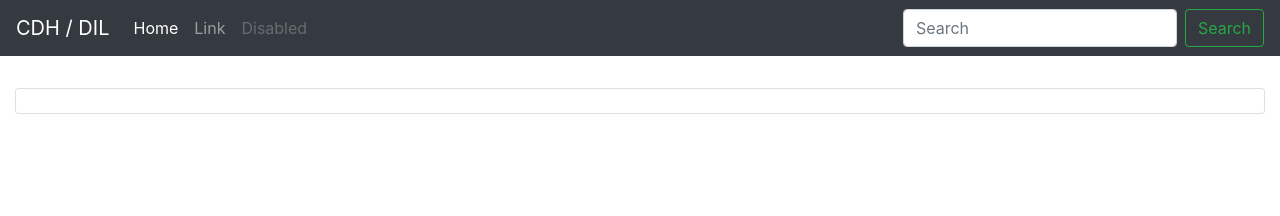
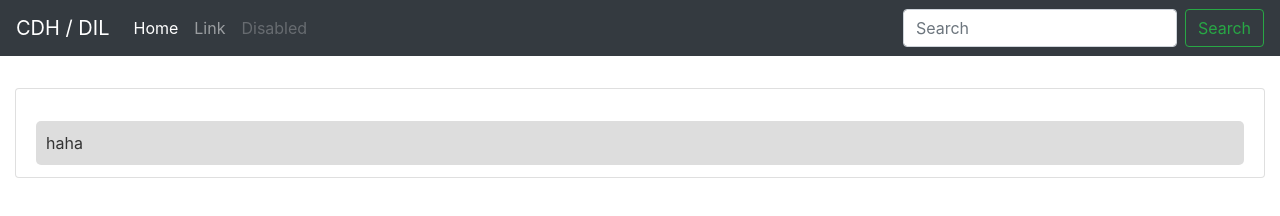
Before and after one commit to hmqk1995/cdh-knockout, a website built with webpack: page index.html in a window 1280 px wide. Built offline with nearby package versions, Linux system fonts and the light colour scheme.

Commit message:
list working well

```diff
--- a/index.html
+++ b/index.html
@@ -12,6 +12,19 @@
     }
   </style>
   <link rel="stylesheet" href="/app/vendor/bootstrap/dist/css/bootstrap.min.css">
+  <style>
+    .info-panel {
+      color: #333;
+      background: #ddd;
+      margin-top: 20px;
+      padding: 10px;
+      border-radius: 5px;
+    }
+    .list-group-item.active {
+      background-color: #5facff;
+      border-color: #5facff;
+    }
+  </style>
   <script src="/app/vendor/jquery/dist/jquery.min.js"></script>
   <script src="/app/vendor/knockout/build/output/knockout-latest.js"></script>
 </head>
@@ -49,10 +62,16 @@
         <h2 data-bind="text: title"></h2>
         <ul class="list-group" data-bind="foreach: eventsData">
           <li data-bind="
-            text: title,
-            click: $root.setActiveEvent,
-            css: { active: $root.activeEventId() === id }
-            " class="list-group-item"></li>
+              css: { active: $root.activeEventId() === id }
+            " class="list-group-item">
+              <div data-bind="
+                text: title,
+                click: $root.setActiveEvent
+              "></div>
+              <div data-bind="
+                visible: $root.activeEventId() === id
+              " class="info-panel">haha</div>
+          </li>
         </ul>
       </div>
     </div>
@@ -72,10 +91,8 @@
           self.eventsData(data.events);
         });
       }
-
       this.setActiveEvent = function(event) {
         this.activeEventId(event.id);
-        console.log(this.activeEventId);
       }.bind(this);
 
       // init
```
